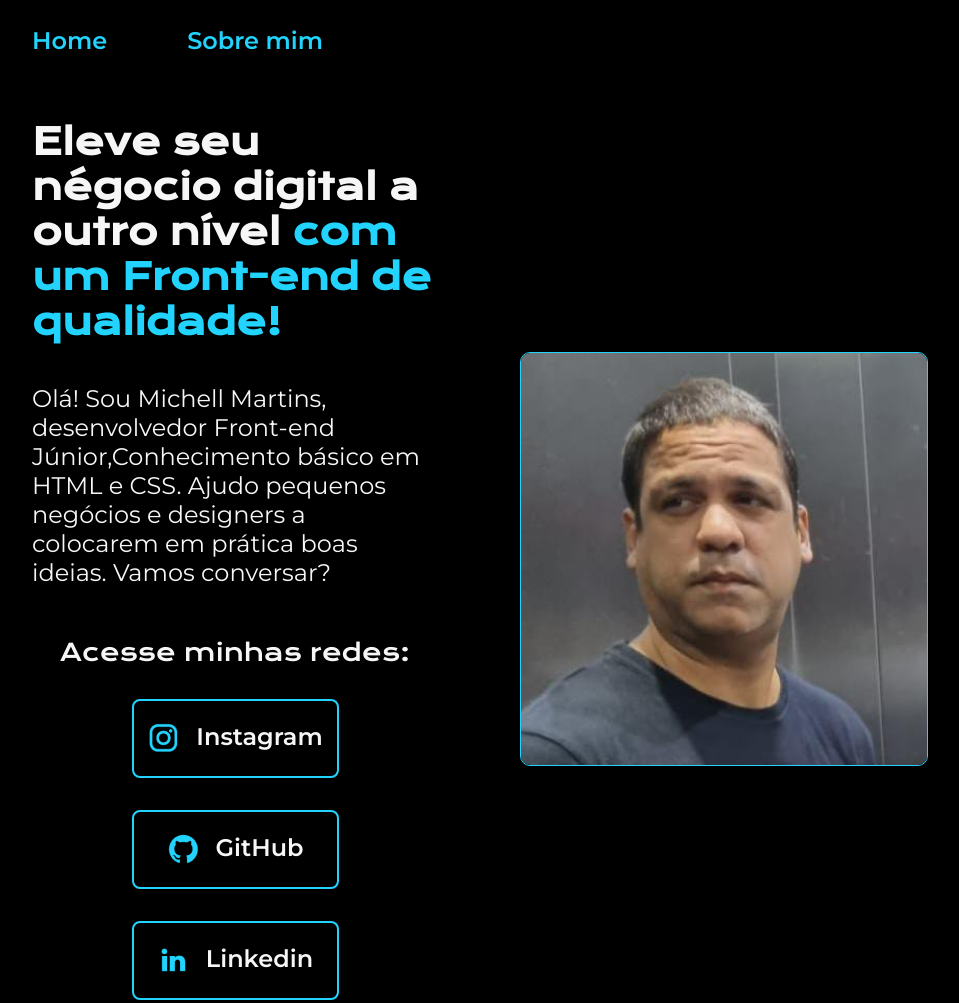
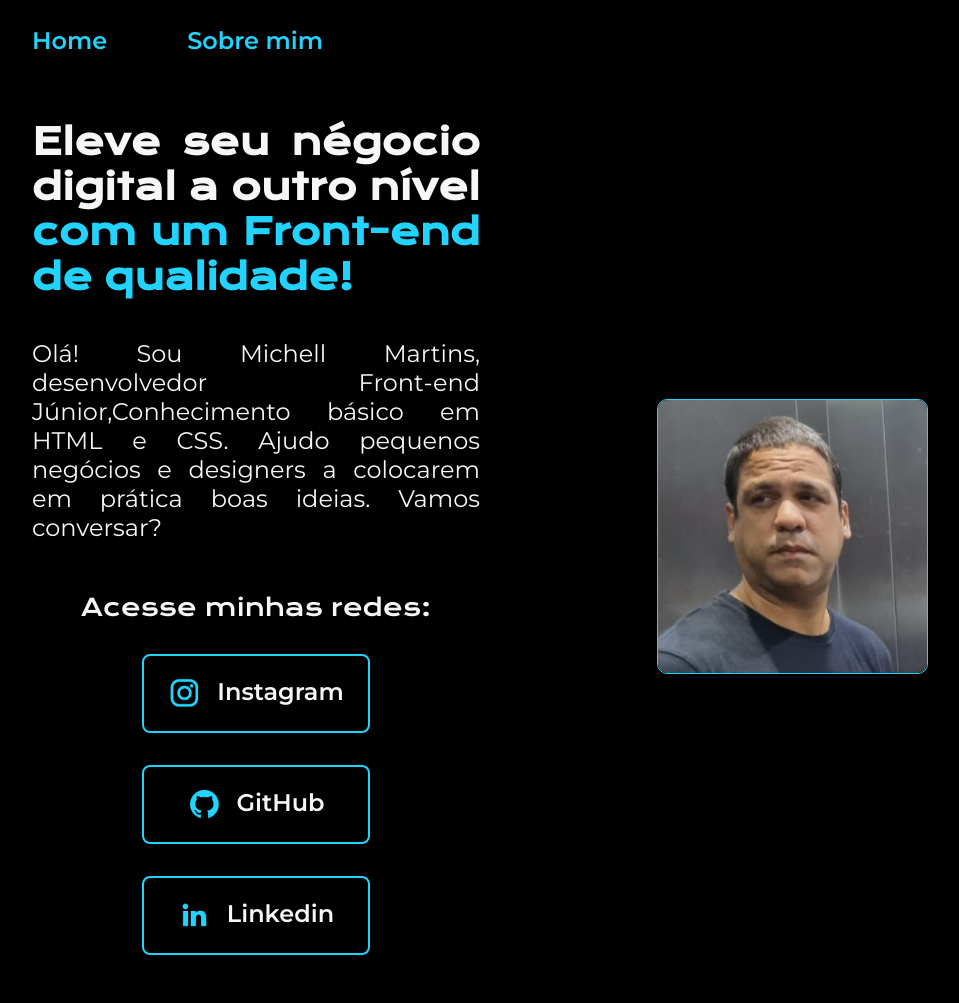
Before and after one commit to michellmartins/portfolio, a plain HTML site: page index.html in a window 1280 px wide. Shown: the top 1003 px of the page, without its empty margins (160-1119 px from the left). Drawn offline with nearby package versions, Linux system fonts and the light colour scheme; files whose address does not match are found by name.

Commit message:
Add files via upload

```diff
--- a/style.css
+++ b/style.css
@@ -68,14 +68,15 @@ body {
 
 .titulo {
     font-size: 2.25rem;
-    font-family: var(--fonte-primaria)
+    font-family: var(--fonte-primaria);
+    text-align: justify;
 
 }
 
 
 .texto {
     font-size: 1.5rem;
-    text-align: left;
+    text-align: justify;
     color: var(--branca);
     font-family: var(--fonte-secundaria)
 }
@@ -84,9 +85,8 @@ body {
 .foto {
     border: 1px solid var(--azul);
     border-radius: 10px;
-    width: 50%;
-
-}
+    width: 30%;
+   }
 
 
 .titulo-destaque {
```
